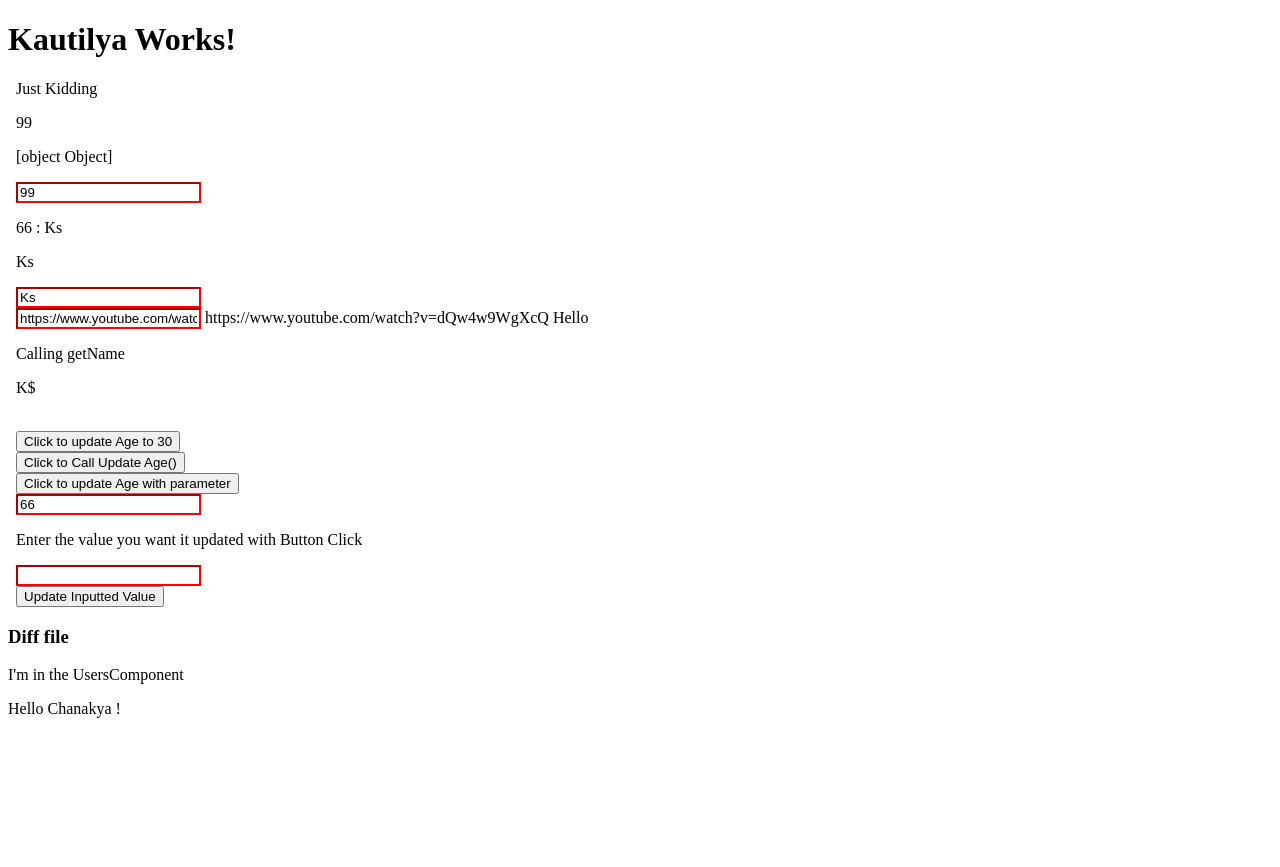
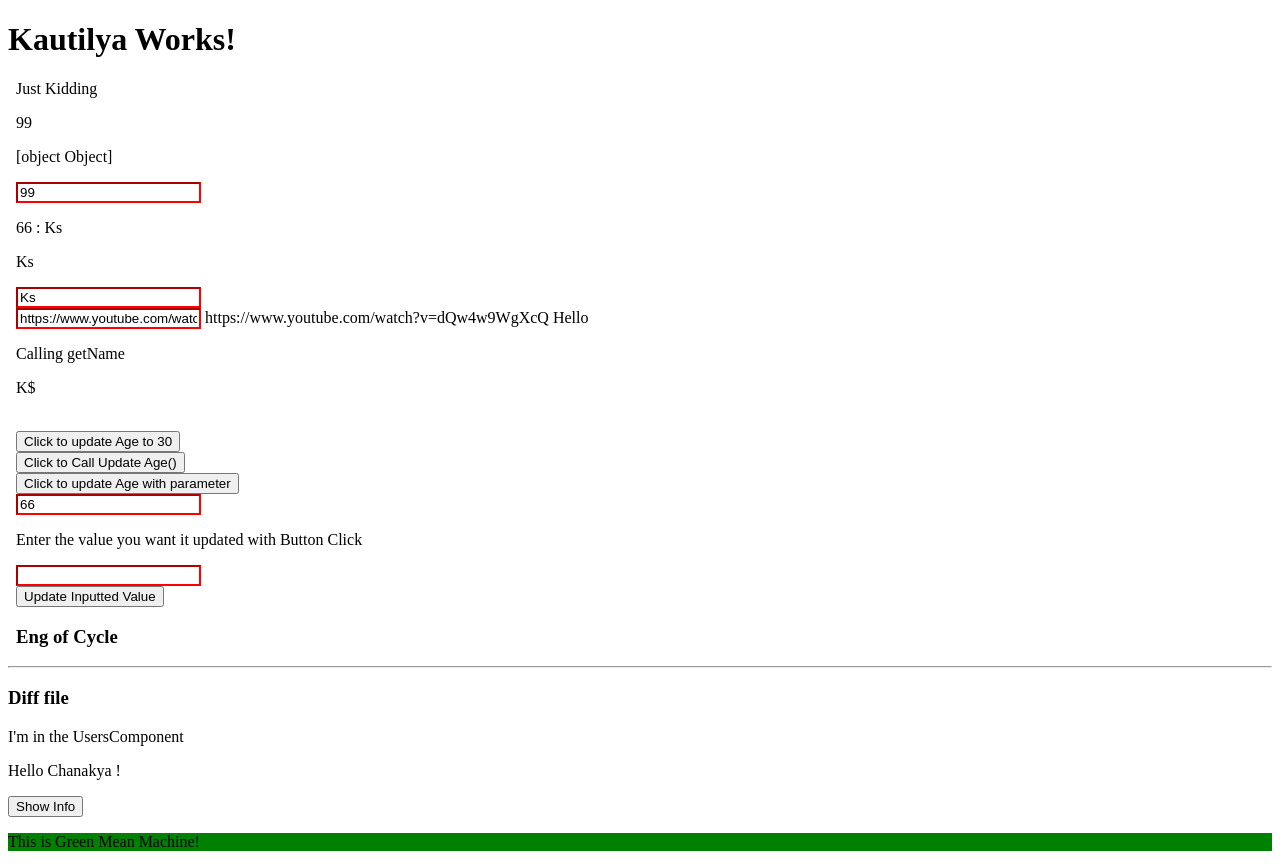
Before and after one commit to SensehacK/playgrounds, an Angular app: page / in a window 1280 px wide. Before the commit the page ends 800 px from the top, so only its background shows below. Built offline with nearby package versions, Linux system fonts and the light colour scheme.

Commit message:
Input() for Angular Data binding.

```diff
--- a/package.json
+++ b/package.json
@@ -31,6 +31,12 @@
     "@types/node": "^6.0.42",
     "angular-cli": "1.0.0-beta.28.3",
     "codelyzer": "~2.0.0-beta.1",
+    "eslint": "^5.13.0",
+    "eslint-config-standard": "^12.0.0",
+    "eslint-plugin-import": "^2.16.0",
+    "eslint-plugin-node": "^8.0.1",
+    "eslint-plugin-promise": "^4.0.1",
+    "eslint-plugin-standard": "^4.0.0",
     "jasmine-core": "2.5.2",
     "jasmine-spec-reporter": "2.5.0",
     "karma": "1.2.0",
--- a/src/app/app.component.html
+++ b/src/app/app.component.html
@@ -44,6 +44,18 @@
   <br>
   <button (click)="setPersonAge(inputT)">Update Inputted Value </button>
 
+
+  <!-- Access data from different component -->
+  <!-- <p *ngFor=" let user of RegUsers"> {{ user }} </p> -->
+  <!-- <app-users [users]="RegUsers"></app-users> -->
+  <h3> Eng of Cycle</h3>
+
+
+  <!-- Event Binding -->
+
+
 </body>
 
+<hr>
+<!--  So by calling this below tag, I was invoking the users component twice. Good thing to learn. -->
 <app-users></app-users>
--- a/src/app/app.component.ts
+++ b/src/app/app.component.ts
@@ -14,6 +14,7 @@ export class AppComponent {
     age: 66
   };
 
+  RegUsers = ['KL', 'RL', 'TY'];
 
   getName() {
     return 'K$';
--- a/src/app/users/users.component.ts
+++ b/src/app/users/users.component.ts
@@ -1,4 +1,4 @@
-import { Component } from '@angular/core';
+import { Component, Input } from '@angular/core';
 
 @Component({
     selector: 'app-users',
@@ -6,10 +6,17 @@ import { Component } from '@angular/core';
     <h3> Diff file </h3>
     <p>I'm in the UsersComponent </p>
     <p>Hello {{ name }}  !</p>
+    <button (click)="showInfo = true">Show Info </button>
+    <p *ngIf="showInfo"> You're a moron! </p>
+    <p *ngFor=" let user of users"> {{ user }} </p>
+    <p [ngStyle]="{'background-color': color}"> This is Green Mean Machine! </p>
     `
 })
 
 export class UsersComponent {
     Kautilya = 'Sensehack';
     name = 'Chanakya';
+    showInfo = false;
+    color = 'green';
+    @Input() users: any;
 }
```
Also changed, not shown: .eslintrc.json (added).
